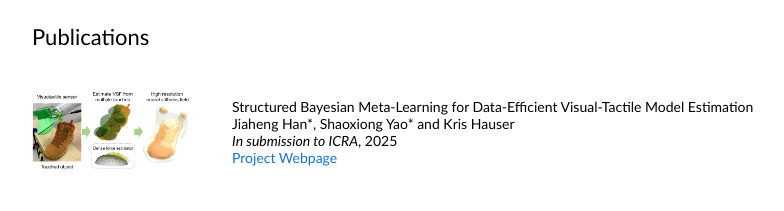
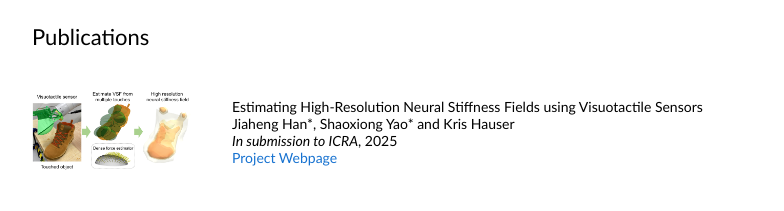
Before and after one commit to ShaoxiongYao/shaoxiongyao.github.io, a plain HTML site: page index.html in a window 1280 px wide. Shown: the part 417-628 px from the top of the page, without its empty margins (228-1012 px from the left). Drawn offline with Linux system fonts and the light colour scheme.

Commit message:
Update index.html

```diff
--- a/index.html
+++ b/index.html
@@ -60,7 +60,7 @@
           <tr>
             <td style="padding:20px;width:25%;vertical-align:middle"><img src="images/neural_vsf_overview.png" style="width:100%;height:auto;"></td>
             <td width="75%" valign="center">
-              Structured Bayesian Meta-Learning for Data-Efficient Visual-Tactile Model Estimation
+              Estimating High-Resolution Neural Stiffness Fields using Visuotactile Sensors
               <br>
               Jiaheng Han*, Shaoxiong Yao* and Kris Hauser
               <br>
```
